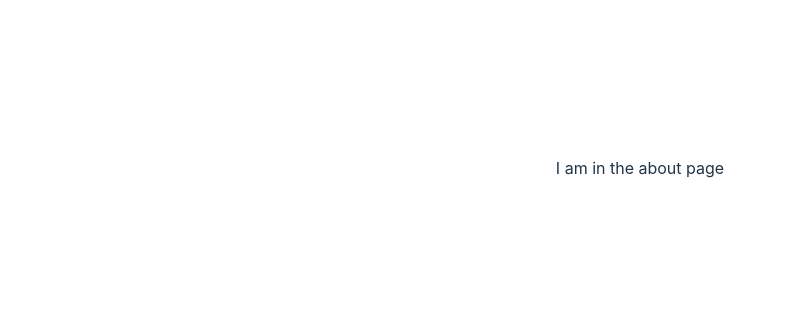
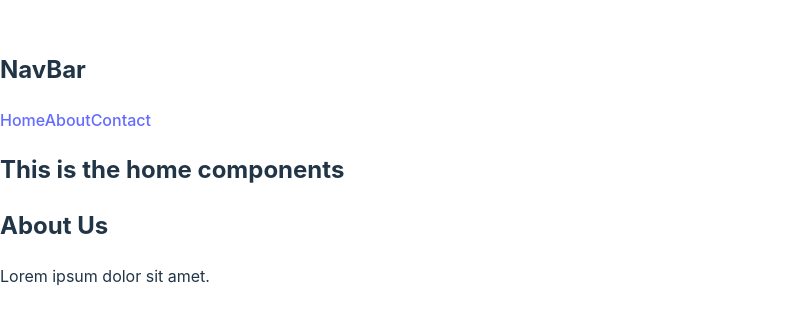
Before and after one commit to Afsana-Tasnim-Juha/react-router, a React (Vite) app: page /about in a window 1280 px wide. Shown: the part 232-556 px from the top of the page, without its empty margins (0-786 px from the left). Built offline with nearby package versions, Linux system fonts and the light colour scheme.

Commit message:
Nested Route

```diff
--- /dev/null
+++ b/src/Components/About/About.jsx
@@ -0,0 +1,13 @@
+
+
+const About = () => {
+    return (
+        <div>
+            <h2>About Us</h2>
+            <p>Lorem ipsum dolor sit amet.</p>
+
+        </div>
+    );
+};
+
+export default About;
--- /dev/null
+++ b/src/Components/Contact/Contact.jsx
@@ -0,0 +1,13 @@
+
+
+const Contact = () => {
+    return (
+        <div>
+            <h2>Contact Us</h2>
+            <p>Lorem ipsum dolor sit amet consectetur.</p>
+
+        </div>
+    );
+};
+
+export default Contact;
--- /dev/null
+++ b/src/Components/Header/Header.jsx
@@ -0,0 +1,15 @@
+
+
+const Header = () => {
+    return (
+        <div>
+            <h2>NavBar</h2>
+            <a href="/">Home</a>
+            <a href="/about">About</a>
+            <a href="/contact">Contact</a>
+
+        </div>
+    );
+};
+
+export default Header;
--- /dev/null
+++ b/src/Components/Home/Home.jsx
@@ -0,0 +1,15 @@
+import { Outlet } from "react-router-dom";
+import Header from "../Header/Header";
+
+
+const Home = () => {
+    return (
+        <div >
+            <Header></Header>
+            <h2>This is the home components</h2>
+            <Outlet></Outlet>
+        </div>
+    );
+};
+
+export default Home;
```
Also changed, not shown: src/main.jsx (+21 -2 lines).
